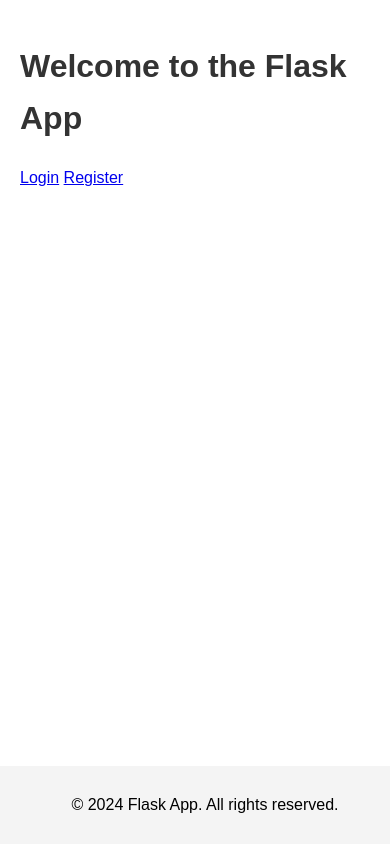
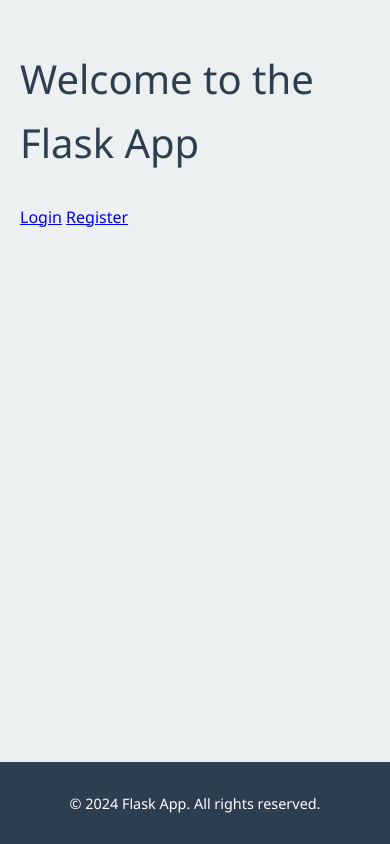
Before and after one commit to PadsterH2012/Py_Flask_Boilerplate, a Flask app: page / in a window 390 px wide. Run offline with Flask 3, Linux system fonts and the light colour scheme.

Commit message:
Modernized and cleaned up the CSS for a more polished and contemporary look.

```diff
--- a/backend/static/css/base.css
+++ b/backend/static/css/base.css
@@ -1,58 +1,97 @@
+:root {
+    --primary-color: #3498db;
+    --secondary-color: #2c3e50;
+    --background-color: #ecf0f1;
+    --text-color: #34495e;
+    --input-background: #fff;
+    --input-border: #bdc3c7;
+    --button-hover: #2980b9;
+}
+
 body {
-    font-family: Arial, sans-serif;
+    font-family: 'Segoe UI', Tahoma, Geneva, Verdana, sans-serif;
     line-height: 1.6;
     margin: 0;
     padding: 0;
     display: flex;
     flex-direction: column;
     min-height: 100vh;
+    background-color: var(--background-color);
+    color: var(--text-color);
 }
 
 .content {
     flex: 1;
-    padding: 20px;
+    padding: 40px;
+    max-width: 800px;
+    margin: 0 auto;
+    width: 100%;
+    box-sizing: border-box;
 }
 
 footer {
-    background-color: #f4f4f4;
+    background-color: var(--secondary-color);
+    color: #fff;
     text-align: center;
-    padding: 10px;
-    position: relative;
-    bottom: 0;
-    width: 100%;
+    padding: 15px;
+    font-size: 0.9em;
 }
 
 h1 {
-    color: #333;
+    color: var(--secondary-color);
+    margin-bottom: 30px;
+    font-weight: 300;
+    font-size: 2.5em;
 }
 
 form {
-    max-width: 300px;
-    margin: 0 auto;
+    background-color: var(--input-background);
+    padding: 30px;
+    border-radius: 8px;
+    box-shadow: 0 4px 6px rgba(0, 0, 0, 0.1);
 }
 
 label {
     display: block;
-    margin-top: 10px;
+    margin-bottom: 5px;
+    color: var(--secondary-color);
+    font-weight: 500;
 }
 
-input {
+input, select {
     width: 100%;
-    padding: 8px;
-    margin-top: 5px;
+    padding: 10px;
+    margin-bottom: 20px;
+    border: 1px solid var(--input-border);
+    border-radius: 4px;
+    box-sizing: border-box;
+    font-size: 1em;
 }
 
 button {
     display: block;
     width: 100%;
-    padding: 10px;
-    background-color: #007bff;
+    padding: 12px;
+    background-color: var(--primary-color);
     color: white;
     border: none;
+    border-radius: 4px;
     cursor: pointer;
-    margin-top: 10px;
+    font-size: 1em;
+    transition: background-color 0.3s ease;
 }
 
 button:hover {
-    background-color: #0056b3;
+    background-color: var(--button-hover);
 }
+
+/* Responsive design */
+@media (max-width: 600px) {
+    .content {
+        padding: 20px;
+    }
+
+    form {
+        padding: 20px;
+    }
+}
```
